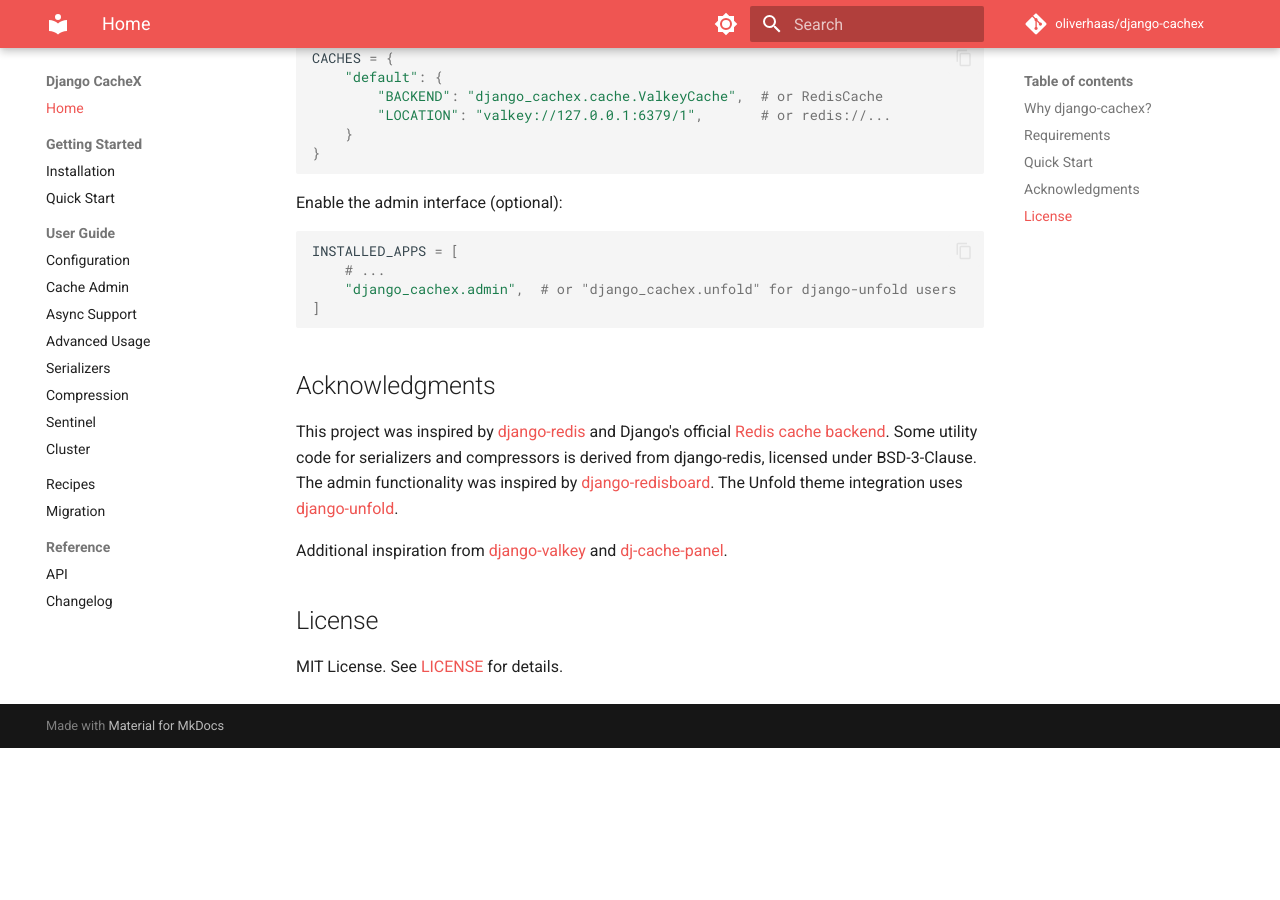
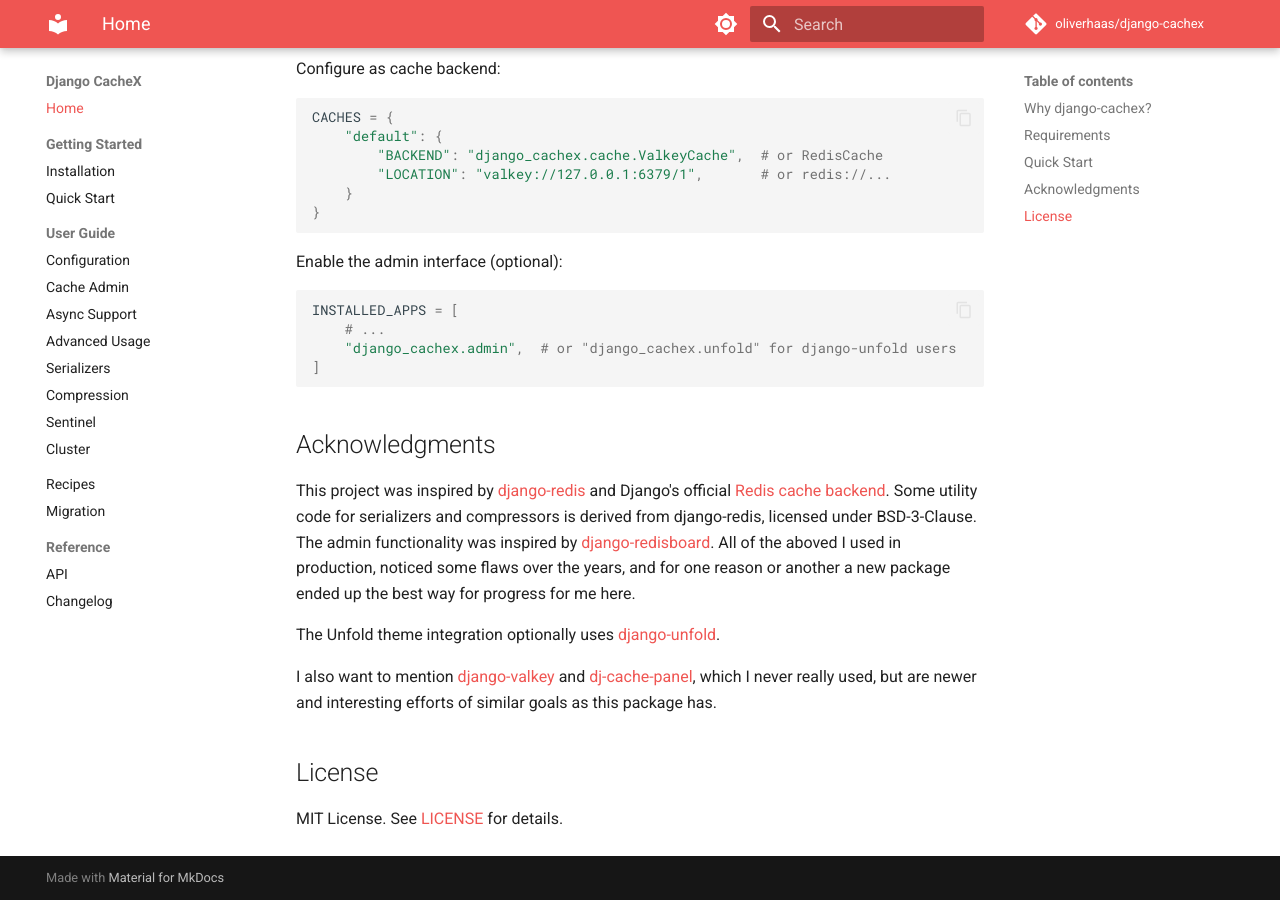
Before and after one commit to oliverhaas/django-cachex, an MkDocs documentation site: the page built from docs/index.md, in a window 1280 px wide and 900 px high, scrolled down 1085 px. Built offline with MkDocs 1.6.1 and Material for MkDocs 9.7.7, drawn with Linux system fonts in a browser that asks for light colours; comment, search, counter and statistics services are not loaded; the version menu is left out; before the commit the page ends 1833 px from its top, so only the background shows below that; some of the changed text lies outside the part shown.

Commit message:
docs: update tagline, add sync/async feature, and revise acknowledgments
Also fix ruff PLW0108 warnings by replacing unnecessary lambdas with
direct function references.

```diff
--- a/docs/index.md
+++ b/docs/index.md
@@ -1,6 +1,6 @@
 # django-cachex
 
-Full featured Valkey and Redis cache backend for Django with a built-in admin interface.
+Cache extensions for django, including full featured Valkey and Redis cache backend for Django and a built-in admin interface.
 
 [![PyPI version](https://img.shields.io/pypi/v/django-cachex.svg?style=flat)](https://pypi.org/project/django-cachex/)
 [![Python versions](https://img.shields.io/pypi/pyversions/django-cachex.svg)](https://pypi.org/project/django-cachex/)
@@ -14,6 +14,7 @@
 - **Unified Valkey and Redis support** - Single package for both backends
 - **Extended data structures** - Hashes, lists, sets, sorted sets
 - **Async support** - Async versions of all extended methods
+- **Mixing sync & async support** - Async cache still works in sync code
 - **TTL and pattern operations** - `ttl()`, `expire()`, `keys()`, `delete_pattern()`
 - **Lua script support** - Register and execute Lua scripts with automatic key prefixing
 - **Distributed locking** - `cache.lock()` for cross-process synchronization
@@ -57,9 +58,11 @@
 
 ## Acknowledgments
 
-This project was inspired by [django-redis](https://github.com/jazzband/django-redis) and Django's official [Redis cache backend](https://docs.djangoproject.com/en/stable/topics/cache/#redis). Some utility code for serializers and compressors is derived from django-redis, licensed under BSD-3-Clause. The admin functionality was inspired by [django-redisboard](https://github.com/ionelmc/django-redisboard). The Unfold theme integration uses [django-unfold](https://unfoldadmin.com/).
+This project was inspired by [django-redis](https://github.com/jazzband/django-redis) and Django's official [Redis cache backend](https://docs.djangoproject.com/en/stable/topics/cache/#redis). Some utility code for serializers and compressors is derived from django-redis, licensed under BSD-3-Clause. The admin functionality was inspired by [django-redisboard](https://github.com/ionelmc/django-redisboard). All of the aboved I used in production, noticed some flaws over the years, and for one reason or another a new package ended up the best way for progress for me here.
 
-Additional inspiration from [django-valkey](https://github.com/amirreza8002/django-valkey) and [dj-cache-panel](https://github.com/vinitkumar/dj-cache-panel).
+The Unfold theme integration optionally uses [django-unfold](https://unfoldadmin.com/).
+
+I also want to mention [django-valkey](https://github.com/amirreza8002/django-valkey) and [dj-cache-panel](https://github.com/vinitkumar/dj-cache-panel), which I never really used, but are newer and interesting efforts of similar goals as this package has.
 
 ## License
 
```
Also changed, not shown: README.md (+6 -3 lines), 2 other files.
